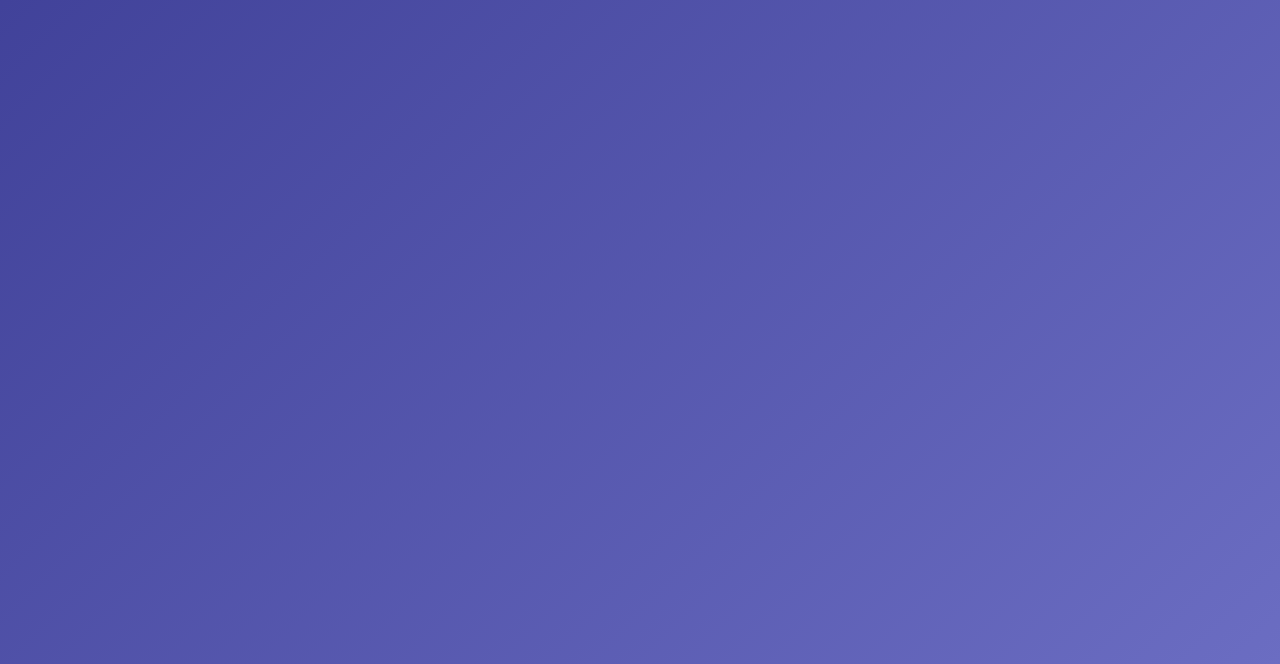
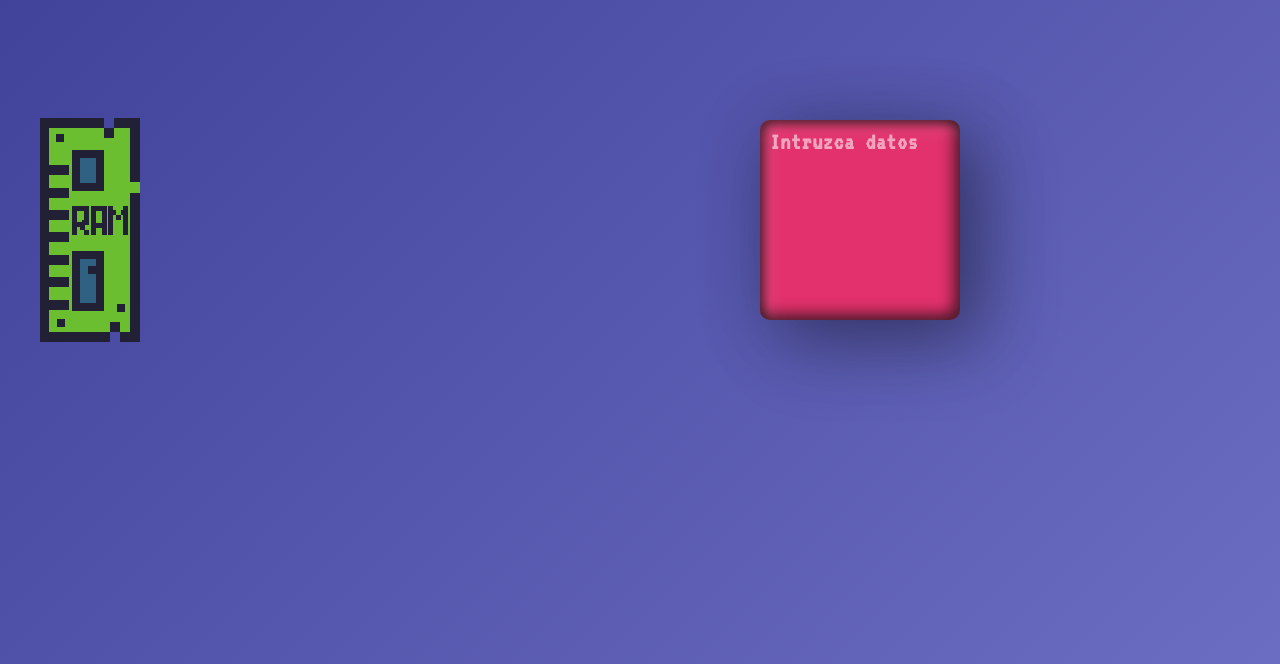
Before and after one commit to alboncho/proyecto-so, a plain HTML site: page pages/GestionMemoria.html in a window 1280 px wide. Shown: the part 136-800 px from the top of the page. Drawn offline with Linux system fonts and the light colour scheme.

Commit message:
agregando algunas imagenes y animaciones

```diff
--- a/assets/css/gestion-memoria.css
+++ b/assets/css/gestion-memoria.css
@@ -105,3 +105,35 @@ body {
    max-width: 1000px;
    padding: 2rem;
 }
+
+.bxRam {
+   display: flex;
+   justify-content: space-between;
+   align-items: center;;
+   width: 100%;
+}
+
+.bxRam .imgRam {
+   width: 100px;
+   height: 300px;
+   background-image: url('../img/ram.png');
+}
+
+.bxRam .bxDatos {
+   background-color: #e2316c;
+   width: 200px;
+   height: 200px;
+   border-radius: 10px;
+
+   box-shadow: 25px 25px 74px rgb(0 0 0 / .25),
+               10px 10px 70px rgb(0 0 0 / .25),
+               inset 5px 5px 10px rgb(0 0 0 / .5),
+               inset 5px 5px 20px rgb(255 255 255 / 0.2),
+               inset -5px -5px 15px rgb(0 0 0 / .76);
+}
+
+.bxRam .bxDatos .subtitulo {
+   color: rgb(255 255 255 / .56);
+   font-size: 1.2rem;
+   padding: 10px;
+}
--- a/pages/GestionMemoria.html
+++ b/pages/GestionMemoria.html
@@ -19,7 +19,12 @@
    <h1 class="titulo">Gestion de Memoria</h1>
 
    <section class="contenedor">
-
+      <div class="bxRam">
+         <div class="imgRam"></div>
+         <div class="bxDatos">
+            <h3 class="subtitulo">Intruzca datos</h3>
+         </div>
+      </div>
    </section>
 
 </body>
--- a/src/main.js
+++ b/src/main.js
@@ -60,3 +60,8 @@ document.querySelector('.btnCorrer').addEventListener('click', () => {
 document.querySelector('.btnLimpiar').addEventListener('click', () => {
    table.limpiar();
 });
+
+document.querySelector('.spriteDownload').addEventListener('click', (e) => {
+   e.target.style.backgroundPosition = `0 0`;
+   e.target.classList.add('activeSprite');
+})
```
Also changed, not shown: assets/css/style.css (+37 -0 lines), index.html (+5 -1 lines), assets/img/correr-icono.png (added), assets/img/download-sprite.png (added), assets/img/ram.png (added). Lines whose indentation alone changed are shown as unchanged.
